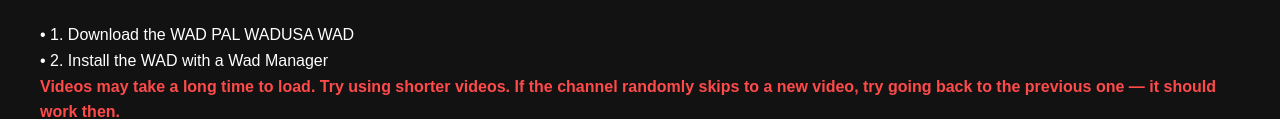
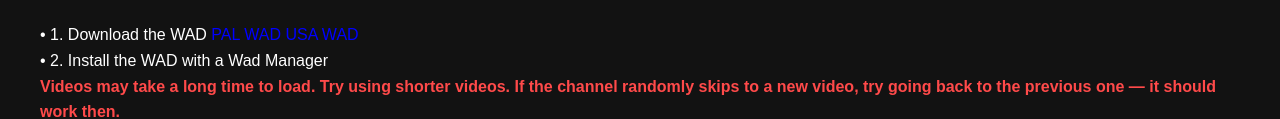
Before and after one commit to ReviveMii/website, a plain HTML site: page riivivetube/index.html in a window 1280 px wide. Shown: the part 670-789 px from the top of the page. Drawn offline with nearby package versions, Linux system fonts and the light colour scheme.

Commit message:
Update index.html

```diff
--- a/riivivetube/index.html
+++ b/riivivetube/index.html
@@ -83,7 +83,7 @@
 <!-- span style="color:#919191; font-size:14px;">(Info for Dolphin Users: The Loading Screen for ReviveTube is not working on Dolphin, i don't know why)</span -->
 </ul><br>
 <ul>
-<li>• 1. Download the WAD <a href="http://new.old.errexe.xyz/pal.wad">PAL WAD</a><a href="http://new.old.errexe.xyz/usa.wad">USA WAD</a></li>
+<li>• 1. Download the WAD  <a style="color: blue" href="http://new.old.errexe.xyz/pal.wad">PAL WAD</a> <a style="color: blue" href="http://new.old.errexe.xyz/usa.wad">USA WAD</a></li>
 <li>• 2. Install the WAD with a Wad Manager</li>
 <li><strong style="color:#ff4a4a;">Videos may take a long time to load. Try using shorter videos. If the channel randomly skips to a new video, try going back to the previous one — it should work then.</strong></li>
 </ul>
```
